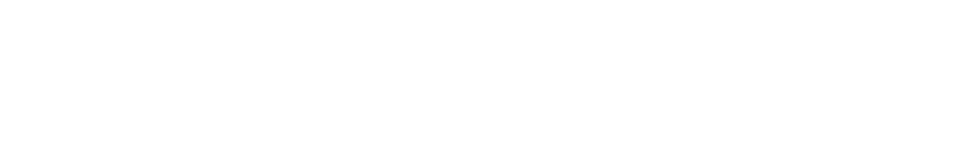
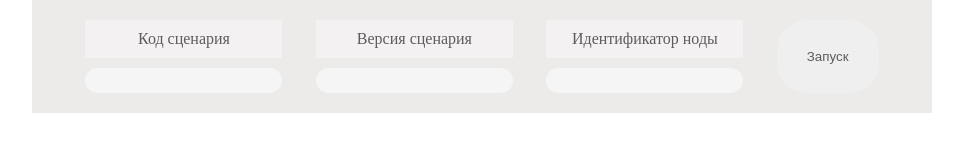
Before and after one commit to mld22/test_view, a plain HTML site: page index.html in a window 1280 px wide. Shown: the whole page, without its empty margins (158-1121 px from the left). Drawn offline with Linux system fonts and the light colour scheme.

Commit message:
Header form

```diff
--- a/index.html
+++ b/index.html
@@ -5,8 +5,31 @@
     <meta http-equiv="X-UA-Compatible" content="IE=edge">
     <meta name="viewport" content="width=device-width, initial-scale=1.0">
     <title>Document</title>
+    <link rel="stylesheet" href="style.css">
 </head>
 <body>
+<div class="container">
+  <div class="top">
+    <form class="form" action="#">
+    <div class="form_elements">
+    <p class="text">Код сценария</p>
+      <input class="field" type="text" required>
+    </div>
+    <div class="form_elements">
+      <p class="text">Версия сценария</p>
+      <input class="field" type="number" required>
+    </div>
+    <div class="form_elements">
+      <p class="text">Идентификатор ноды</p>
+      <input class="field" type="number" required>
+    </div>
+    <input class="btn" type="submit" value="Запуск">
+    </form>
+  </div>
+  <div class="result">
 
+
+  </div>
+</div>
 </body>
 </html>
--- a/style.css
+++ b/style.css
@@ -0,0 +1,40 @@
+* {
+    margin: 0;
+    padding: 0;
+  }
+
+  .container {
+    max-width: 900px;
+    margin   : 0 auto;
+}
+
+.top {
+  padding: 20px;
+  background-color: rgba(223, 217, 217, 0.555) ;
+}
+.form {
+display: flex;
+justify-content: space-evenly;
+}
+
+.btn {
+  padding: 0 30px;
+  border-radius: 30px;
+  border: none;
+  color: rgb(92, 92, 92) ;
+}
+
+.text {
+padding: 10px 10px;
+margin-bottom: 10px;
+text-align: center;
+color: rgb(92, 92, 92) ;
+background-color: rgba(255, 255, 255, 0.315);
+}
+
+.field {
+border-radius: 15px;
+padding: 5px 10px;
+border: none;
+background-color: rgb(245, 245, 245);
+}
```
